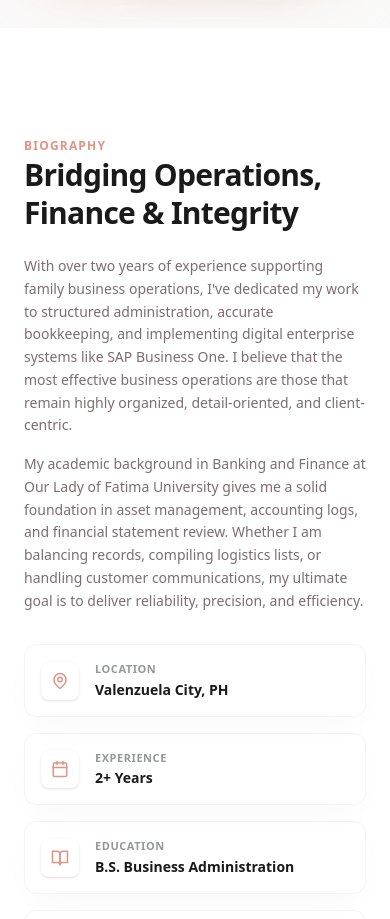
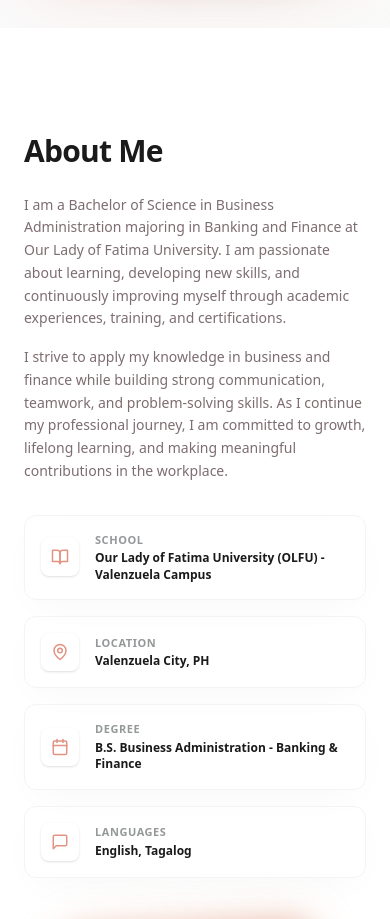
Before and after one commit to kimruds12/patriciawebsite, a React (Vite) app: page / in a window 390 px wide. Shown: the part 1040-1959 px from the top of the page. Built offline with nearby package versions, Linux system fonts and the light colour scheme.

Commit message:
latest progress 30

```diff
--- a/package.json
+++ b/package.json
@@ -10,6 +10,7 @@
     "preview": "vite preview"
   },
   "dependencies": {
+    "@emailjs/browser": "^4.4.1",
     "lucide-react": "^0.400.0",
     "react": "^19.2.7",
     "react-dom": "^19.2.7"
--- a/src/components/About.tsx
+++ b/src/components/About.tsx
@@ -4,16 +4,26 @@ import image4 from '../assets/image4.jpg';
 
 export const About: React.FC = () => {
   const details = [
-    { icon: <MapPin size={18} className="text-primary" />, label: 'Location', value: 'Valenzuela City, PH' },
-    { icon: <Calendar size={18} className="text-primary" />, label: 'Experience', value: '2+ Years' },
-    { icon: <BookOpen size={18} className="text-primary" />, label: 'Education', value: 'B.S. Business Administration' },
-    { icon: <MessageSquare size={18} className="text-primary" />, label: 'Languages', value: 'English, Tagalog' }
-  ];
-
-  const stats = [
-    { value: '100%', label: 'Accuracy Rate' },
-    { value: '4k+', label: 'Operational Hours' },
-    { value: '1.2k', label: 'Coffee Cups' }
+    {
+      icon: <BookOpen size={18} className="text-primary" />,
+      label: 'School',
+      value: 'Our Lady of Fatima University (OLFU) - Valenzuela Campus'
+    },
+    {
+      icon: <MapPin size={18} className="text-primary" />,
+      label: 'Location',
+      value: 'Valenzuela City, PH'
+    },
+    {
+      icon: <Calendar size={18} className="text-primary" />,
+      label: 'Degree',
+      value: 'B.S. Business Administration - Banking & Finance'
+    },
+    {
+      icon: <MessageSquare size={18} className="text-primary" />,
+      label: 'Languages',
+      value: 'English, Tagalog'
+    }
   ];
 
   return (
@@ -21,7 +31,6 @@ export const About: React.FC = () => {
       id="about"
       className="scroll-section scroll-mt-20 w-full min-h-dvh flex items-center justify-center pt-28 pb-16 px-6 md:px-12 lg:px-24 bg-white"
     >
-
       <div className="max-w-7xl w-full grid grid-cols-1 lg:grid-cols-12 gap-12 lg:gap-16 items-center my-auto">
         {/* Left Column: Tilted Profile Image Card wrapped in Animated Border */}
         <div className="lg:col-span-5 flex justify-center items-center order-2 lg:order-1">
@@ -45,20 +54,17 @@ export const About: React.FC = () => {
         {/* Right Column: Biography content */}
         <div className="lg:col-span-7 flex flex-col items-start space-y-6 text-left order-1 lg:order-2">
           <div className="space-y-2">
-            <span className="text-xs font-extrabold tracking-widest text-primary uppercase font-sans">
-              BIOGRAPHY
-            </span>
             <h2 className="text-3xl md:text-4xl font-extrabold tracking-tight text-textDark font-sans leading-tight">
-              Bridging Operations, Finance & Integrity
+              About Me
             </h2>
           </div>
 
           <div className="space-y-4 text-secondary-dark text-sm md:text-base font-normal leading-relaxed font-sans max-w-2xl">
             <p>
-              With over two years of experience supporting family business operations, I've dedicated my work to structured administration, accurate bookkeeping, and implementing digital enterprise systems like SAP Business One. I believe that the most effective business operations are those that remain highly organized, detail-oriented, and client-centric.
+              I am a Bachelor of Science in Business Administration majoring in Banking and Finance at Our Lady of Fatima University. I am passionate about learning, developing new skills, and continuously improving myself through academic experiences, training, and certifications.
             </p>
             <p>
-              My academic background in Banking and Finance at Our Lady of Fatima University gives me a solid foundation in asset management, accounting logs, and financial statement review. Whether I am balancing records, compiling logistics lists, or handling customer communications, my ultimate goal is to deliver reliability, precision, and efficiency.
+              I strive to apply my knowledge in business and finance while building strong communication, teamwork, and problem-solving skills. As I continue my professional journey, I am committed to growth, lifelong learning, and making meaningful contributions in the workplace.
             </p>
           </div>
 
@@ -69,23 +75,13 @@ export const About: React.FC = () => {
                 key={index}
                 className="flex items-center gap-4 bg-bgGradientEnd/60 p-4 rounded-xl border border-gray-100 hover:border-primary-light/50 transition-colors shadow-premium"
               >
-                <div className="p-2.5 bg-white rounded-lg shadow-sm">
+                <div className="p-2.5 bg-white rounded-lg shadow-sm flex-shrink-0">
                   {detail.icon}
                 </div>
                 <div className="text-left font-sans">
                   <p className="text-[11px] font-bold text-neutral uppercase tracking-wider">{detail.label}</p>
-                  <p className="text-sm font-bold text-textDark mt-0.5">{detail.value}</p>
+                  <p className="text-xs md:text-sm font-bold text-textDark mt-0.5 leading-snug">{detail.value}</p>
                 </div>
-              </div>
-            ))}
-          </div>
-
-          {/* Stats Row */}
-          <div className="w-full grid grid-cols-3 gap-4 pt-4 border-t border-gray-100">
-            {stats.map((stat, index) => (
-              <div key={index} className="text-center sm:text-left font-sans">
-                <p className="text-3xl md:text-4xl font-extrabold text-primary">{stat.value}</p>
-                <p className="text-[11px] md:text-xs font-bold text-secondary uppercase tracking-wider mt-1">{stat.label}</p>
               </div>
             ))}
           </div>
--- a/src/components/Credentials.tsx
+++ b/src/components/Credentials.tsx
@@ -1,6 +1,5 @@
 import React, { useState, useEffect } from 'react';
 import { FileText, ExternalLink, X, Download, Eye } from 'lucide-react';
-
 
 import sapImg from '../assets/Sapbusiness1.png';
 import metrobankImg from '../assets/metrobank.png';
@@ -33,57 +32,57 @@ export const Credentials: React.FC = () => {
   const credentialsList: CredentialItem[] = [
     {
       id: 'sap-business-one',
-      title: 'SAP Business One Certification',
-      badge: 'ERP CERTIFICATION',
-      details: 'SAP Business One — Logistics & Financials Enterprise Software',
+      title: 'SAP Business One',
+      badge: 'SAP CERTIFICATION',
+      details: 'This certificate demonstrates my foundational knowledge of SAP Business One, an Enterprise Resource Planning (ERP) system used to streamline business operations. Through this training, I gained an understanding of business processes such as inventory management, purchasing, sales, financial management, and reporting, which are essential in supporting organizational efficiency and decision-making.',
       image: sapImg,
       pdf: sapPdf,
     },
     {
       id: 'metrobank-seminar',
-      title: 'Metrobank Seminar Certificate',
-      badge: 'CYBERSECURITY',
-      details: 'Think Before You Click: A Hybrid Seminar on Preventing Social Engineering Attacks',
+      title: 'Metrobank Seminar Certificate – Think Before You Click: A Hybrid Seminar on Preventing Social Engineering Attacks',
+      badge: 'SEMINAR CERTIFICATE',
+      details: 'This seminar enhanced my awareness of cybersecurity and the importance of protecting sensitive information from social engineering attacks. I learned how to identify common cyber threats, such as phishing and online scams, and apply safe digital practices to minimize security risks in both personal and professional settings.',
       image: metrobankImg,
       pdf: metrobankPdf,
     },
     {
       id: 'patricia-fgd',
-      title: 'Patricia Arlie D. Miguel FGD Certificate',
-      badge: 'FGD CERTIFICATE',
-      details: 'MOVING ON : HOPING FOR THE END OF THE PANDEMIC',
+      title: 'MOVING ON: HOPING FOR THE END OF THE PANDEMIC',
+      badge: 'SEMINAR CERTIFICATE',
+      details: 'This seminar provided valuable insights into the challenges and lessons brought about by the COVID-19 pandemic. It emphasized resilience, adaptability, and the importance of maintaining a positive outlook while preparing for a safer and more productive future in both personal and professional environments.',
       image: patriciaImg,
       pdf: patriciaPdf,
     },
     {
       id: 'create-sustainability',
-      title: 'Workplace Policies & Sustainability',
-      badge: 'PACE CERTIFICATE',
-      details: 'Create Workplace Policies and Procedures for Sustainability',
+      title: 'Eversity – Create Workplace Policies and Procedures for Sustainability',
+      badge: 'EVERSITY CERTIFICATE',
+      details: 'This course strengthened my understanding of workplace sustainability by introducing strategies for creating effective environmental policies and procedures. It emphasized the importance of responsible resource management and sustainable practices that contribute to long-term organizational success.',
       image: createImg,
       pdf: createPdf,
     },
     {
       id: 'continuous-improvement',
-      title: 'Continuous Improvement Management',
-      badge: 'PACE CERTIFICATE',
-      details: 'Continuous Improvement Management Certification',
+      title: 'Eversity – Continuous Improvement Management',
+      badge: 'EVERSITY CERTIFICATE',
+      details: 'This certificate reflects my understanding of continuous improvement principles and their role in enhancing organizational performance. I learned how to identify opportunities for improvement, analyze processes, and implement strategies that promote efficiency, productivity, and quality.',
       image: continuousImg,
       pdf: continuousPdf,
     },
     {
       id: 'international-forecasting',
-      title: 'International Market & Forecasting',
-      badge: 'PACE CERTIFICATE',
-      details: 'International Market and Business Forecasting',
+      title: 'Eversity – International Market and Business Forecasting',
+      badge: 'EVERSITY CERTIFICATE',
+      details: 'Through this course, I developed a better understanding of global market trends and business forecasting techniques. It enhanced my ability to analyze market conditions, evaluate business opportunities, and make informed decisions using forecasting methods and economic insights.',
       image: internationalImg,
       pdf: internationalPdf,
     },
     {
       id: 'critical-thinking',
-      title: 'Critical Thinking & Emotional Intelligence',
-      badge: 'PACE CERTIFICATE',
-      details: 'Build Critical Thinking in Others with Emotional Intelligence',
+      title: 'Eversity – Build Critical Thinking in Others with Emotional Intelligence',
+      badge: 'EVERSITY CERTIFICATE',
+      details: 'This course emphasized the value of combining emotional intelligence with critical thinking to improve communication, collaboration, and decision-making. It equipped me with strategies to encourage analytical thinking, build stronger relationships, and contribute effectively in team environments.',
       image: buildImg,
       pdf: buildPdf,
     },
@@ -152,7 +151,7 @@ export const Credentials: React.FC = () => {
                   <h3 className="text-base font-extrabold text-textDark leading-snug group-hover:text-primary transition-colors font-sans">
                     {item.title}
                   </h3>
-                  <p className="text-xs text-secondary-dark leading-relaxed font-sans mt-2 line-clamp-3">
+                  <p className="text-xs text-secondary-dark leading-relaxed font-sans mt-2 line-clamp-4">
                     {item.details}
                   </p>
                 </div>
@@ -178,20 +177,20 @@ export const Credentials: React.FC = () => {
             {/* Modal Header */}
             <div className="px-6 py-4 border-b border-gray-100 flex items-center justify-between bg-gray-50/80">
               <div className="flex items-center gap-3">
-                <div className="p-2 bg-primary/10 text-primary rounded-xl">
+                <div className="p-2 bg-primary/10 text-primary rounded-xl flex-shrink-0">
                   <FileText size={20} />
                 </div>
-                <div>
-                  <h3 className="text-sm md:text-base font-bold text-textDark font-sans">
+                <div className="text-left">
+                  <h3 className="text-sm md:text-base font-bold text-textDark font-sans line-clamp-1">
                     {selectedPdf.title}
                   </h3>
-                  <p className="text-xs text-secondary-dark font-sans hidden sm:block">
+                  <p className="text-xs text-secondary-dark font-sans hidden sm:block line-clamp-1">
                     {selectedPdf.details}
                   </p>
                 </div>
               </div>
 
-              <div className="flex items-center gap-2">
+              <div className="flex items-center gap-2 flex-shrink-0">
                 <a
                   href={selectedPdf.pdf}
                   target="_blank"
--- a/src/components/Skills.tsx
+++ b/src/components/Skills.tsx
@@ -48,9 +48,6 @@ export const Skills: React.FC = () => {
       <div className="max-w-7xl w-full flex flex-col items-center h-full relative my-auto">
         {/* Title */}
         <div className="text-center mb-8 lg:mb-12 z-10">
-          <span className="text-xs font-extrabold tracking-widest text-primary uppercase font-sans">
-            EXPERT SERVICES
-          </span>
           <h2 className="text-3xl md:text-4xl font-extrabold tracking-tight text-textDark font-sans mt-2">
             My Expertise
           </h2>
```
Also changed, not shown: src/components/Contact.tsx (+62 -55 lines), src/components/Header.tsx (+17 -14 lines), src/components/Home.tsx (+1 -12 lines), 1 other file (tests, documents, lock files or other folders).
